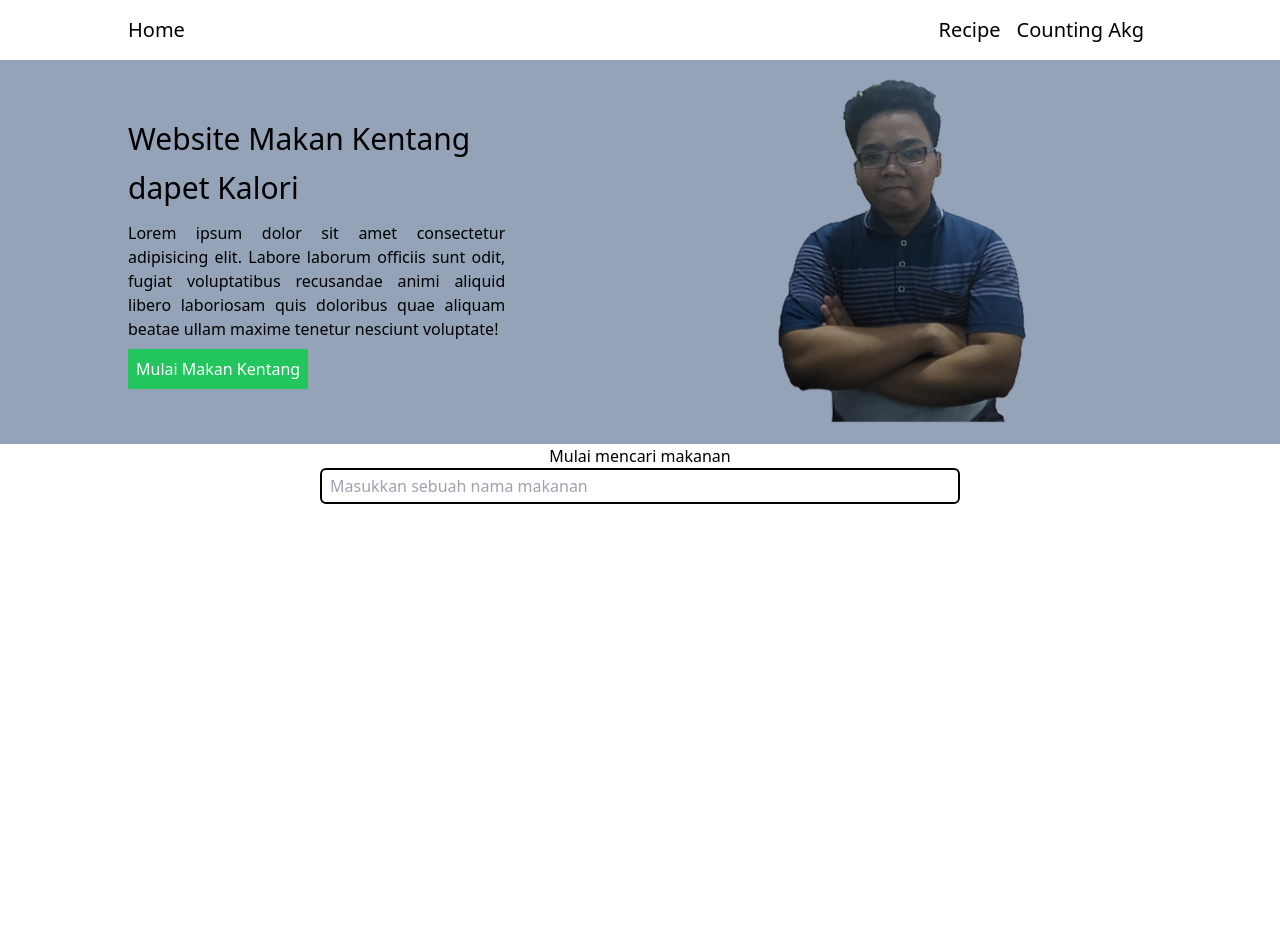
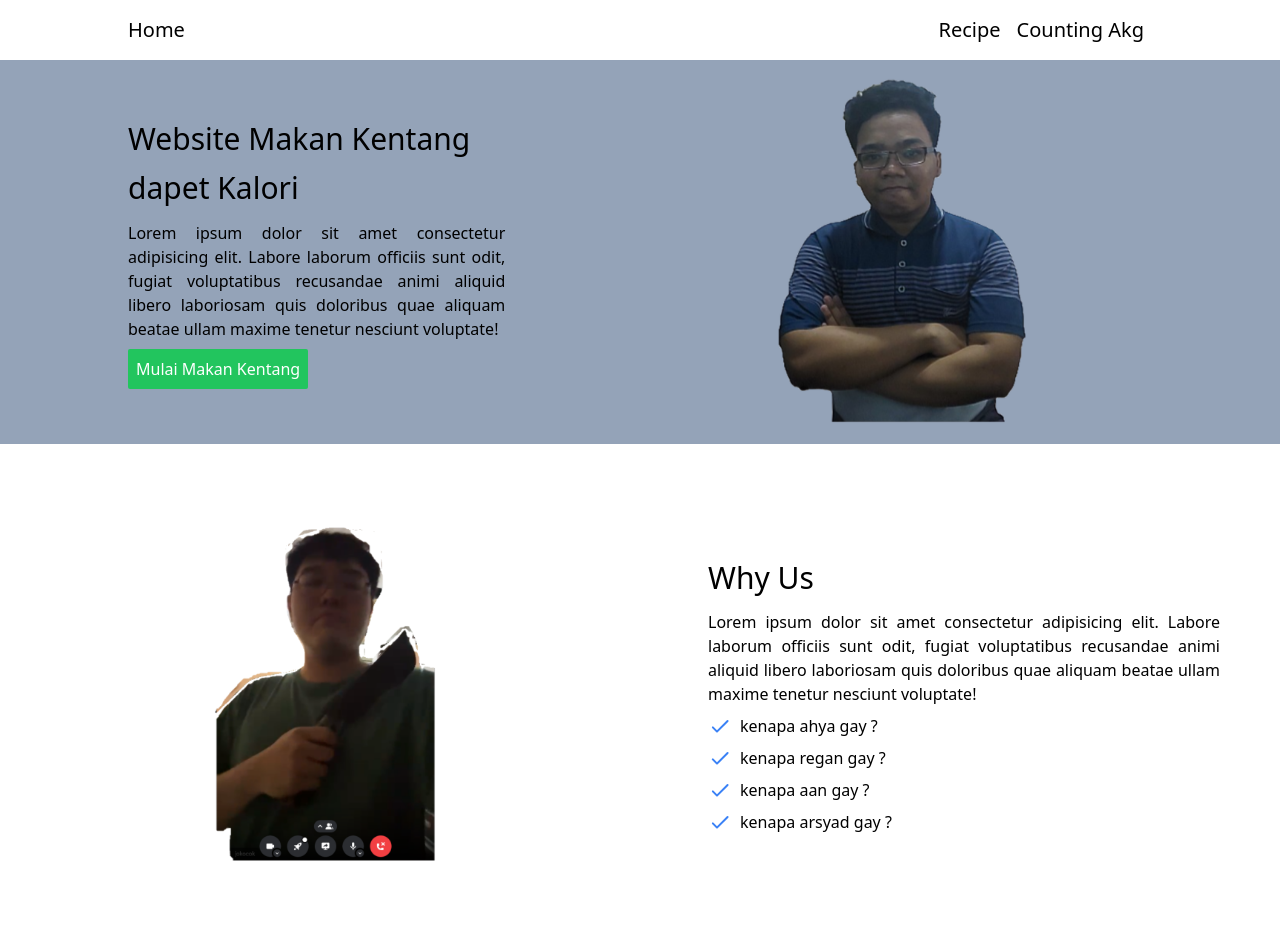
Before and after one commit to regangiri/recipe-finder, a Next.js app: page / in a window 1280 px wide. Shown: the top 948 px of the page. Before the commit the page ends 800 px from the top, so only its background shows below. Built offline with nearby package versions, Linux system fonts and the light colour scheme.

Commit message:
feed: add whyus

```diff
--- a/package.json
+++ b/package.json
@@ -9,6 +9,10 @@
     "lint": "next lint"
   },
   "dependencies": {
+    "@emotion/react": "^11.11.1",
+    "@emotion/styled": "^11.11.0",
+    "@mui/icons-material": "^5.14.13",
+    "@mui/material": "^5.14.13",
     "autoprefixer": "10.4.16",
     "eslint": "8.51.0",
     "eslint-config-next": "13.5.4",
--- /dev/null
+++ b/src/components/Whyus.jsx
@@ -0,0 +1,45 @@
+import Image from "next/image";
+import React from "react";
+import CheckRoundedIcon from "@mui/icons-material/CheckRounded";
+
+const Whyus = () => {
+  return (
+    <div className="flex items-center justify-center">
+      <div className="relative w-[500px] h-[500px] ml-5">
+        <Image
+          src={"/assets/regantod.png"}
+          fill
+          style={{ objectFit: "contain" }}
+          alt=""
+        />
+      </div>
+      <div className="flex flex-col w-1/2 pl-32 items-start">
+        <span className="text-3xl font-medium leading-relaxed">Why Us</span>
+        <p className="text-justify mt-2">
+          Lorem ipsum dolor sit amet consectetur adipisicing elit. Labore
+          laborum officiis sunt odit, fugiat voluptatibus recusandae animi
+          aliquid libero laboriosam quis doloribus quae aliquam beatae ullam
+          maxime tenetur nesciunt voluptate!
+        </p>
+        <div className="flex items-center mt-2">
+          <CheckRoundedIcon className="text-blue-500 mr-2" />
+          <p>kenapa ahya gay ?</p>
+        </div>
+        <div className="flex items-center mt-2 ">
+          <CheckRoundedIcon className="text-blue-500 mr-2" />
+          <p>kenapa regan gay ?</p>
+        </div>
+        <div className="flex items-center mt-2">
+          <CheckRoundedIcon className="text-blue-500 mr-2" />
+          <p>kenapa aan gay ?</p>
+        </div>
+        <div className="flex items-center mt-2">
+          <CheckRoundedIcon className="text-blue-500 mr-2" />
+          <p>kenapa arsyad gay ?</p>
+        </div>
+      </div>
+    </div>
+  );
+};
+
+export default Whyus;
--- a/src/pages/index.jsx
+++ b/src/pages/index.jsx
@@ -3,6 +3,7 @@ import { Inter } from "next/font/google";
 import Banner from "@/components/Banner";
 import { useState } from "react";
 import Navbar from "@/components/Navbar";
+import Whyus from "@/components/Whyus";
 
 export default function Home() {
   const [foodName, setFoodName] = useState("");
@@ -11,6 +12,7 @@ export default function Home() {
       <Navbar />
       <div className="flex flex-col items-center justify-center w-full">
         <Banner />
+        <Whyus />
         <div className="flex flex-col w-1/2 items-center justify-center">
           <span>Mulai mencari makanan</span>
           <input
```
Also changed, not shown: public/assets/regantod.png (added), 1 other file (tests, documents, lock files or other folders).
